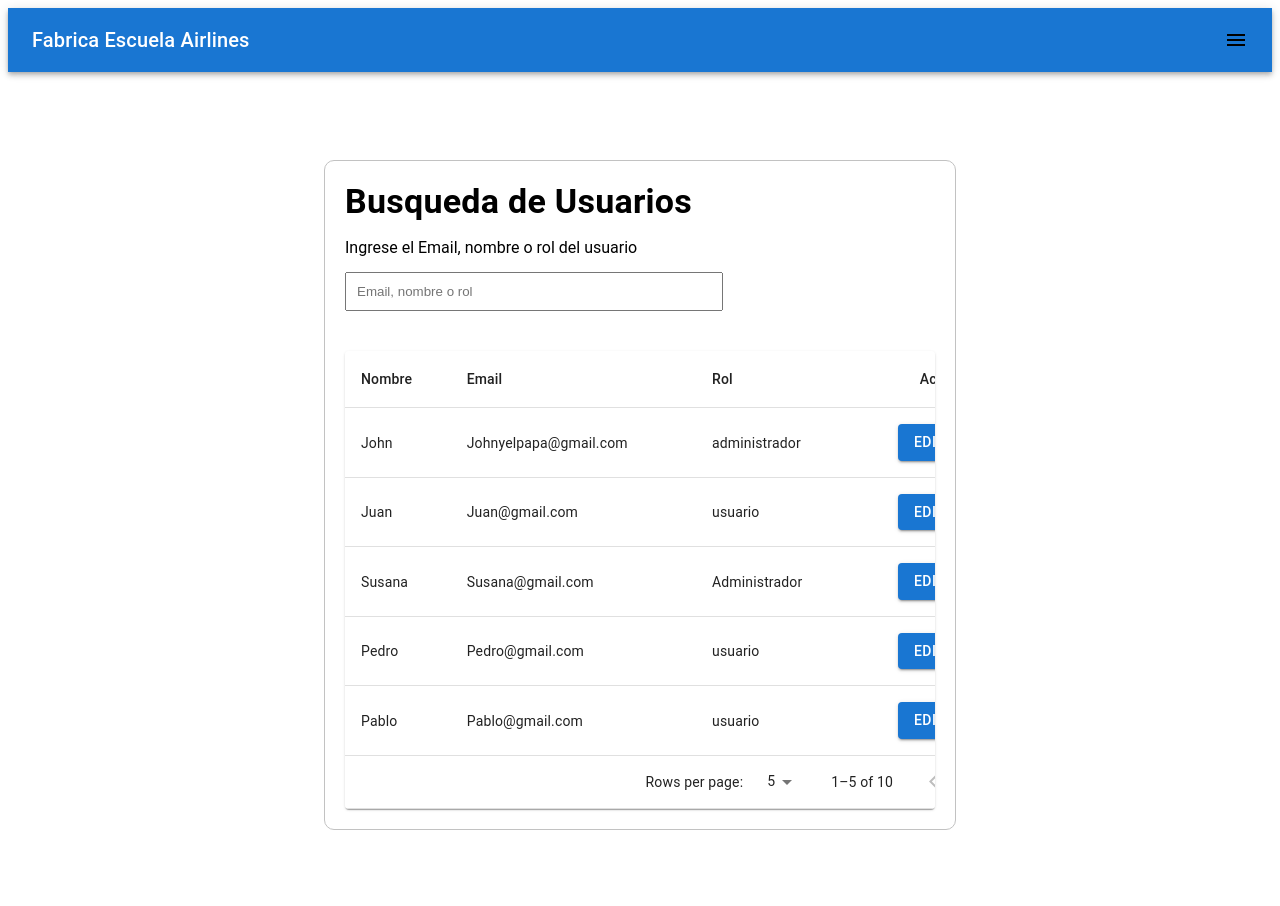
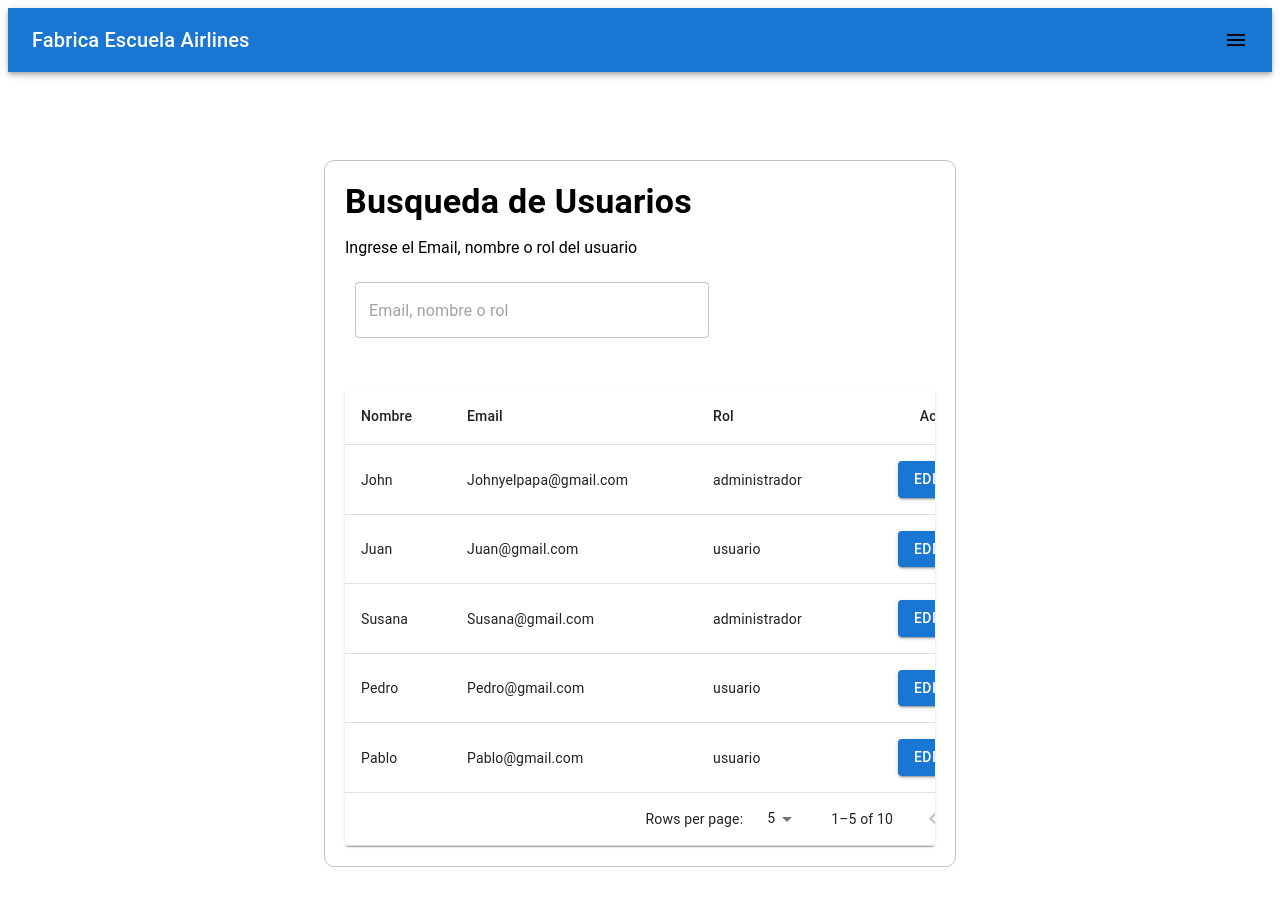
Before and after one commit to manuelRestrep0/frontend-presencial, a Next.js app: page /auth-B/authorization in a window 1280 px wide. Shown: the top 906 px of the page. Built offline with nearby package versions, Linux system fonts and the light colour scheme.

Commit message:
errores de eslint resueltos

```diff
--- a/app/auth-B/access/login/page.tsx
+++ b/app/auth-B/access/login/page.tsx
@@ -2,8 +2,6 @@
 import { Avatar, Checkbox, Container, FormControlLabel, Link, TextField } from "@mui/material"
 import { Button, Grid, Typography } from "@mui/material"
 import { blue } from "@mui/material/colors"
-import Image from "next/image"
-import backgroundImage from "../../../assets/asset-avion.png"
 import facebook from "../../../assets/asset-facebook.png"
 import github from "../../../assets/asset-github.png"
 import google from "../../../assets/asset-google.png"
@@ -12,9 +10,7 @@ export default function Login() {
   const paperStyle = { padding: 20, height: "70vh", width: "50%", margin: "7% auto" }
   const inputs = { margin: "10px auto" }
   const login = { "margin-top": "20%" }
-  const blueBackground = { backgroundColor: "#2377C5", height: "100vh", display: "grid" }
   const title = { textAlign: "center", fontWeight: "bold", marginBottom: "40%" }
-  const imgAvion = { alignSelf: "center", marginTop: "30%" }
   return (
     <Grid container>
 
--- a/app/auth-B/authorization/page.tsx
+++ b/app/auth-B/authorization/page.tsx
@@ -1,69 +1,82 @@
 "use client"
-import React from 'react';
-import { Table, TableBody, TableCell, TableContainer, TableHead, TableRow, Paper, Grid, Button, Typography, TextField, TablePagination, TableFooter } from '@mui/material';
+import { Button,Grid, MenuItem,Paper, Select, Table, TableBody, TableCell, TableContainer, TableFooter, TableHead,TablePagination,TableRow, TextField, Typography } from '@mui/material';
+import React, { useState } from 'react';
 import Navbar from 'components/Navbar';
 
 const paperStyle = { padding: 20, width: "50%", margin: "7% auto", border: "1px solid #c2c2c2", borderRadius: "10px" };
 const title = { fontWeight: "bold" };
 const textStyle = { fontFamily: 'Roboto, sans-serif', margin: "15px 0px" };
 const inputs = { display: 'flex', alignItems: 'center'};
+const select = { height: "40px"};
 
 const rows = [
-  {
+  { id : 0,
     name: 'John',
     role: 'administrador',
     email: 'Johnyelpapa@gmail.com'
   },
   {
+    id : 1,
     name: 'Juan',
     role: 'usuario',
     email: 'Juan@gmail.com'
   },
   {
+    id : 2,
     name: 'Susana',
-    role: 'Administrador',
+    role: 'administrador',
     email: 'Susana@gmail.com'
   },
   {
+    id : 3,
     name: 'Pedro',
     role: 'usuario',
     email: 'Pedro@gmail.com'
   },
   {
+    id : 4,
     name: 'Pablo',
     role: 'usuario',
     email: 'Pablo@gmail.com'
   },
   {
+    id : 5,
     name: 'Sara',
     role: 'usuario',
     email:'Sara@gmail.com'
   },
   {
+    id : 6,
     name: 'Kevin',
     role: 'usuario',
     email: 'Kevin@gmail.com'
   },
   {
+    id : 7,
     name: 'Luis',
     role: 'usuario',
     email: 'Luis@gmail.com'
   },
   {
+    id : 8,
     name: 'Maria',
     role: 'usuario',
     email: 'Maria@gmail.com'
   },
   {
+    id : 9,
     name: 'Jose',
     role: 'usuario',
     email: 'Jose@gmail.com'
   },
 ];
+let results: { id: number; name: string; role: string; email: string; }[] = [];
 
 export default function Authorization() {
-  const [page, setPage] = React.useState(0);
-  const [rowsPerPage, setRowsPerPage] = React.useState(5);
+  const [page, setPage] = useState(0);
+  const [rowsPerPage, setRowsPerPage] = useState(5);
+  const [search, setSearch] = useState("");
+  const [editingUserId, setEditingUserId] = useState(null); // Nuevo estado para el ID de usuario en edición
 
   const handleChangePage = (event: any, newPage: React.SetStateAction<number>) => {
     setPage(newPage);
@@ -74,13 +87,24 @@ export default function Authorization() {
     setPage(0);
   };
 
-  const [search, setSearch] = React.useState("");
-
   const handleSearch = (event: { target: { value: React.SetStateAction<string>; }; }) => {
     setSearch(event.target.value);
   };
 
-  let results = [];
+  const handleEditClick = (userId: number | null) => {
+    setEditingUserId(userId as null); // Explicitly cast userId to null
+  };
+
+
+  const handleSaveClick = (userId: number, newRole: string) => {
+    if (results && userId >= 0 && userId < results.length) {
+      results[userId].role = newRole;
+      console.log(`Guardando nuevo rol ${newRole} para el usuario con ID ${userId}`);
+      setEditingUserId(null);
+    } else {
+      console.error(`Error: User with ID ${userId} not found.`);
+    }
+  };
   if (!search) {
     results = rows;
   } else {
@@ -88,7 +112,7 @@ export default function Authorization() {
       const lowerCaseName = result.name.toLowerCase();
       const lowerCaseRole = result.role.toLowerCase();
       const lowerCaseEmail = result.email.toLowerCase();
-      return lowerCaseName.includes(search.toLowerCase()) || lowerCaseRole.includes(search.toLowerCase())|| lowerCaseEmail.includes(search.toLowerCase());
+      return lowerCaseName.includes(search.toLowerCase()) || lowerCaseRole.includes(search.toLowerCase()) || lowerCaseEmail.includes(search.toLowerCase());
     });
   }
 
@@ -103,9 +127,8 @@ export default function Authorization() {
           Ingrese el Email, nombre o rol del usuario
         </Grid>
         <Grid item xs={12} style={inputs}>
-          <input value={search} onChange={handleSearch} type="text" placeholder="Email, nombre o rol" style={{ width: "60%", padding: "10px" }} />
+          <TextField value={search} onChange={handleSearch} type="text" placeholder="Email, nombre o rol" style={{ width: "60%", padding: "10px" }} />
         </Grid>
-
 
         <TableContainer style={{ marginTop: "40px" }} component={Paper}>
           <Table sx={{ minWidth: 650 }} aria-label="simple table">
@@ -119,14 +142,33 @@ export default function Authorization() {
             </TableHead>
             <TableBody>
               {results.slice(page * rowsPerPage, page * rowsPerPage + rowsPerPage).map((result) => (
-                <TableRow key={result.name}>
-                  <TableCell component="th" scope="row">
-                  {result.name}
+                <TableRow key={result.id}>
+                  <TableCell component="th" scope="row" sx={textStyle}>
+                    {result.name}
                   </TableCell>
-                  <TableCell>{result.email}</TableCell>
-                  <TableCell>{result.role}</TableCell>
+                  <TableCell sx={textStyle} >{result.email}</TableCell>
+                  <TableCell>
+                    {editingUserId === result.id ? (
+                      <Select
+
+                        style={select}
+                        value={result.role}
+                        onChange={(e) => handleSaveClick(result.id, e.target.value)}
+                      >
+                        <MenuItem value={'usuario'}>usuario</MenuItem>
+                        <MenuItem value={'administrador'}>administrador</MenuItem>
+
+                      </Select>
+                    ) : (
+                      result.role
+                    )}
+                  </TableCell>
                   <TableCell align="right">
-                    <Button variant="contained">Editar</Button>
+                    {editingUserId !== result.id && (
+                      <Button variant="contained" onClick={() => handleEditClick(result.id)}>
+                        Editar
+                      </Button>
+                    )}
                   </TableCell>
                 </TableRow>
               ))}
@@ -139,7 +181,8 @@ export default function Authorization() {
                   rowsPerPage={rowsPerPage}
                   page={page}
                   onPageChange={handleChangePage}
-                  onRowsPerPageChange={handleChangeRowsPerPage} />
+                  onRowsPerPageChange={handleChangeRowsPerPage}
+                />
               </TableRow>
             </TableFooter>
           </Table>
--- a/components/Navbar.tsx
+++ b/components/Navbar.tsx
@@ -1,6 +1,5 @@
+import { AppBar, Toolbar, Typography} from '@mui/material';
 import React from 'react';
-import { AppBar, Toolbar, Typography, IconButton } from '@mui/material';
-import backgroundImage from '../../assets/asset-avion.png';
 
 export const Navbar = () => {
   return (
```
